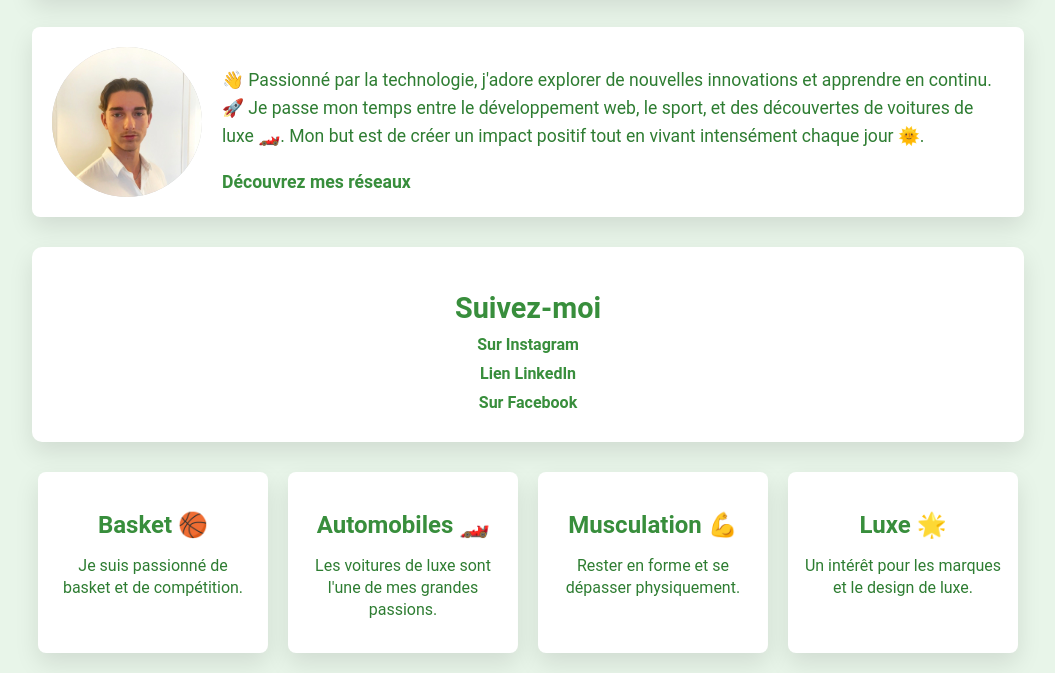
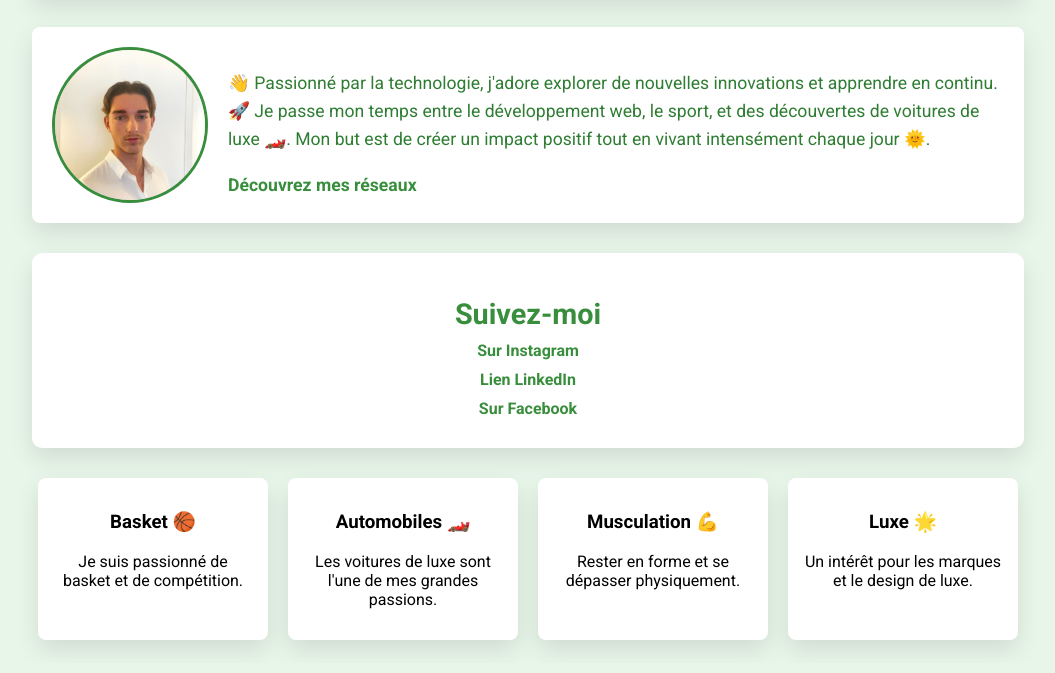
Before and after one commit to NONODFR/my-profile, a plain HTML site: page index.html in a window 1280 px wide. Shown: the part 137-810 px from the top of the page, without its empty margins (112-1167 px from the left). Drawn offline with Linux system fonts and the light colour scheme.

Commit message:
Update style.css

```diff
--- a/style.css
+++ b/style.css
@@ -1,3 +1,5 @@
+@import url('https://fonts.googleapis.com/css2?family=Roboto:wght@400;700&display=swap');
+
 body {
     font-family: 'Roboto', sans-serif;
     background-color: #e8f5e9;
@@ -36,12 +38,14 @@ body {
     box-shadow: 0 10px 25px rgba(0, 0, 0, 0.1);
 }
 
+/* ✅ Fixed profile image */
 .profile-image {
     width: 150px;
     height: 150px;
     border-radius: 50%;
     object-fit: cover;
     background-color: #ccc; /* couleur de fond au cas où l'image ne se charge pas */
+    border: 3px solid #388e3c; /* Added a green border */
 }
 
 .profile-text {
@@ -117,13 +121,4 @@ body {
 }
 
 .passion-card h3 {
-    color: #388e3c;
-    font-size: 1.5em;
-    margin-bottom: 10px;
-}
-
-.passion-card p {
-    color: #2e7d32;
-    font-size: 1em;
-    line-height: 1.4;
-}
+    color:
```
